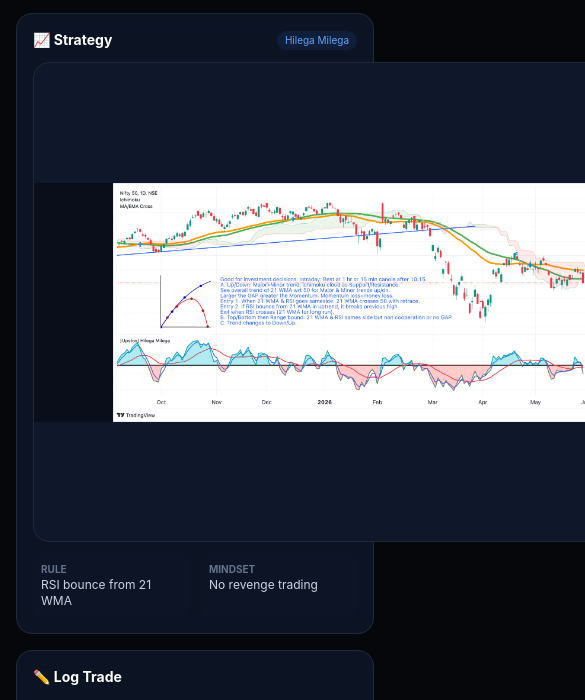
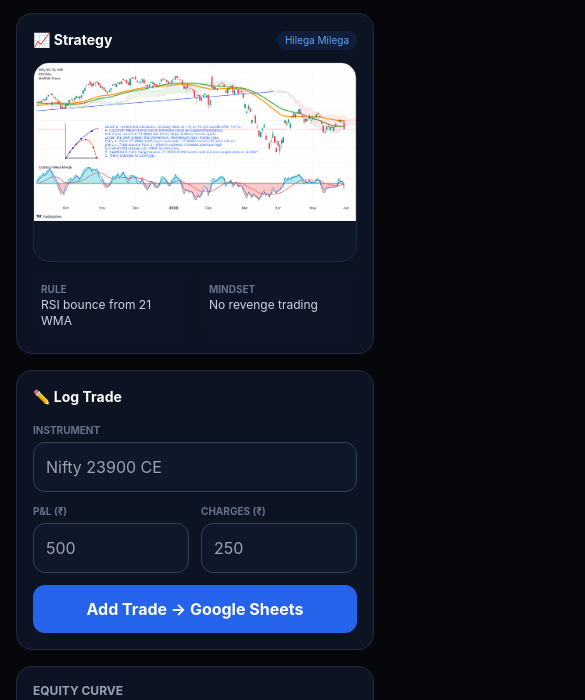
Before and after one commit to Bikrama25/Intraday-5min-App, a plain HTML site: page index.html in a window 390 px wide. Shown: the part 75-775 px from the top of the page, 585 px wide, since content can reach past the window. Drawn offline with nearby package versions, Linux system fonts and the light colour scheme; no server answers.

Commit message:
Refactor strategy box styles for better responsiveness
Updated styles for strategy box and images to improve layout and responsiveness.

```diff
--- a/index.html
+++ b/index.html
@@ -42,7 +42,7 @@
             align-items: center;
             justify-content: center;
             border: 1px solid #1e293b;
-        }*/
+        }
         .strategy-box {
             width: 200%;
             height: 480px;
@@ -55,8 +55,28 @@
             border: 1px solid #1e293b;
         }
 
-        /*.strategy-box img { width: 100%; height: 100%; object-fit: cover; object-position: right; }*/
-        .strategy-box img { width: 100%; height: 50%; object-fit: contain; object-position: center; background-color: #0a0e1a; }
+        .strategy-box img { width: 100%; height: 100%; object-fit: cover; object-position: right; }
+        .strategy-box img { width: 100%; height: 100%; object-fit: contain; object-position: center; background-color: #0a0e1a; }*/
+        /* Updated: Container now follows the height of the image */
+
+        .strategy-box {
+            width: 100%;
+            height: auto;
+            min-height: 200px; /* Keeps a small area visible while image loads */
+            border-radius: 1rem;
+            overflow: hidden;
+            background: #0f172a;
+            display: block;
+            border: 1px solid #1e293b;
+        }
+
+        /* Updated: Image fills width and adjusts height automatically */
+        .strategy-box img {
+            width: 100%;
+            height: auto;
+            display: block;
+            object-fit: contain;
+        }
 
         /* iOS Safe Area */
         .safe-top { padding-top: env(safe-area-inset-top, 20px); }
```
